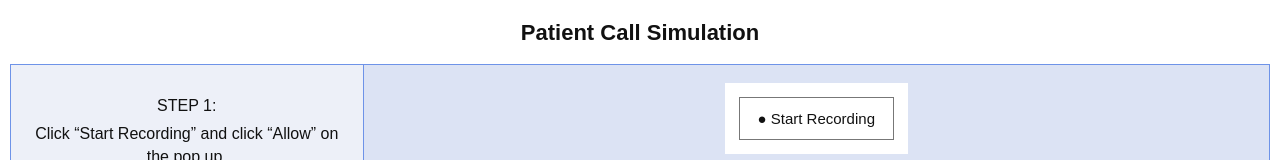
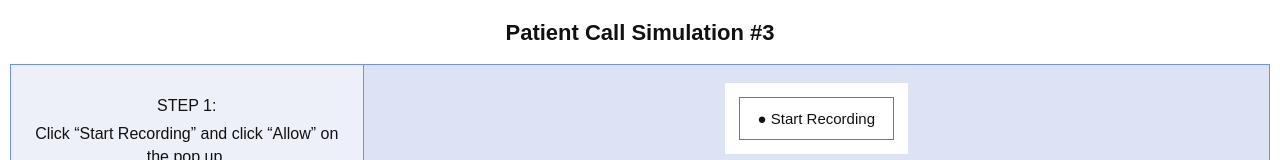
Before and after one commit to bakrogh2013/patient3elevenlabsNEW, a plain HTML site: page index.html in a window 1280 px wide. Shown: the top 160 px of the page. Drawn offline with Linux system fonts and the light colour scheme; a script that the page names is missing.

Commit message:
Update index.html

```diff
--- a/index.html
+++ b/index.html
@@ -174,7 +174,7 @@
 
   <main class="simulation">
 
-    <h1>Patient Call Simulation</h1>
+    <h1>Patient Call Simulation #3</h1>
 
     <table class="step-table">
 
```
